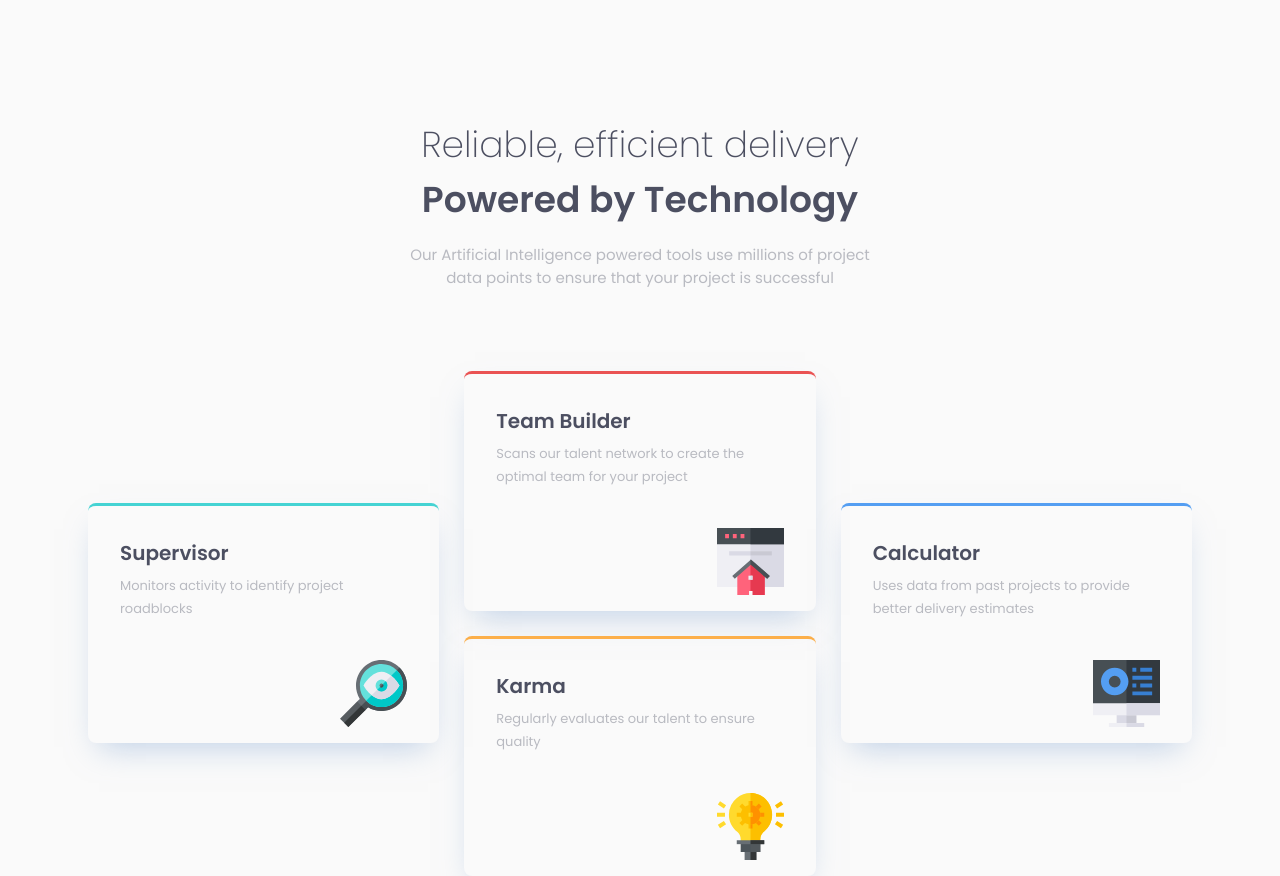
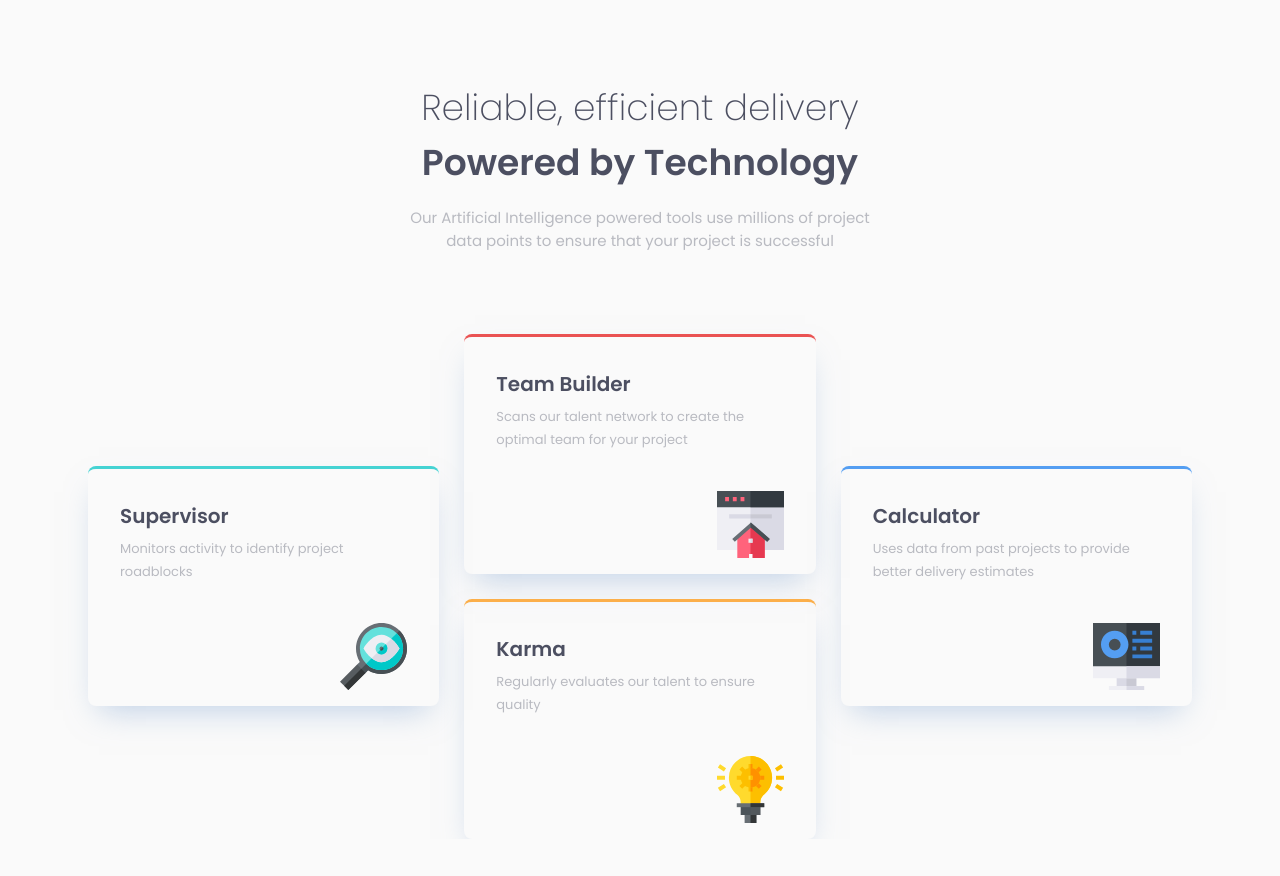
Before and after one commit to cjay44/Four-card-feature-section, a plain HTML site: page index.html in a window 1280 px wide. After the commit the page ends 839 px from the top, so only its background shows below. Drawn offline with Linux system fonts and the light colour scheme.

Commit message:
Working on spacing

```diff
--- a/style.css
+++ b/style.css
@@ -98,8 +98,9 @@
     display: flex;
     flex-direction: column;
     align-items: center;
+    justify-items: center;
     gap: 2rem;
-    padding: 2rem;
+    padding: 0px 2rem 2rem 2rem;
   }
 
   .grid-container {
@@ -247,4 +248,7 @@ img {
         padding-block-start: 0.375rem;
      }
 
+     header {
+        padding-block-start: 80px;
+     }
 }
```
